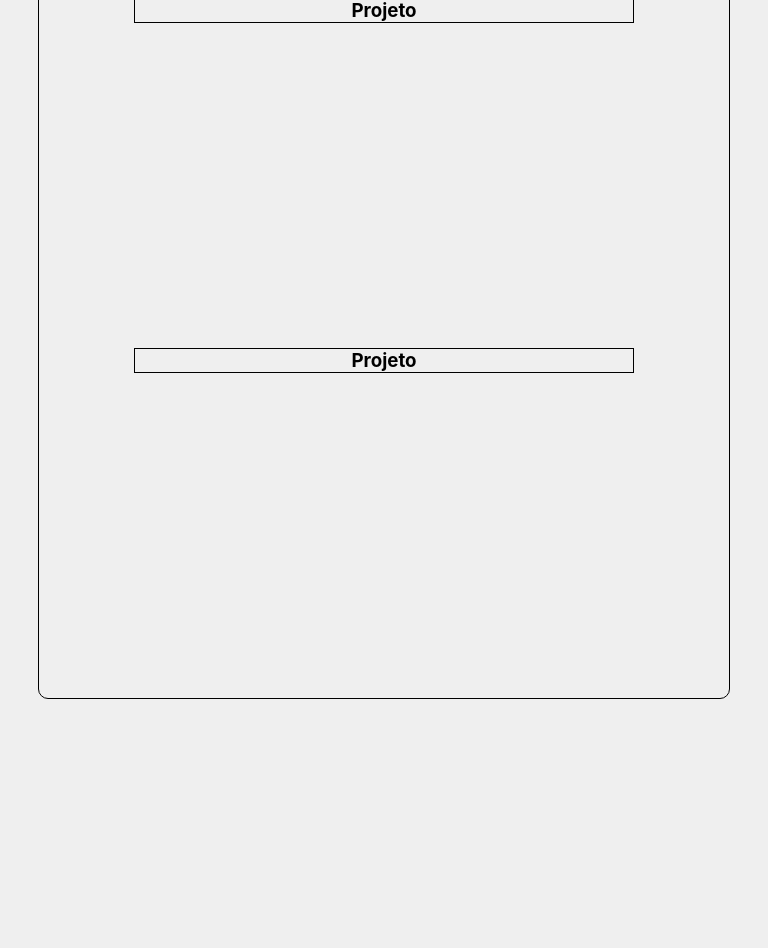
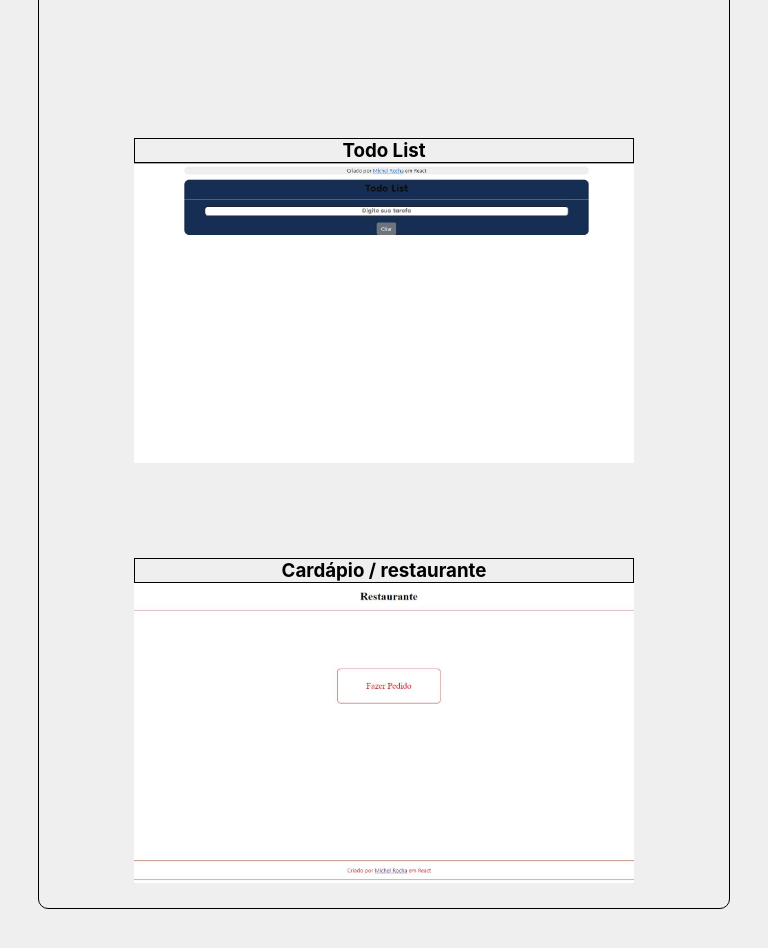
Before and after one commit to MichelRLima/Portfolio, a React (Create React App) app: page /componentes/projetos in a window 768 px wide. Shown: the part 1000-1948 px from the top of the page. Before the commit the page ends 1899 px from the top, so only its background shows below. Built offline with nearby package versions, Linux system fonts and the light colour scheme; a web font is replaced by a local one.

Commit message:
Projetos

```diff
--- a/src/componentes/Projetos.js
+++ b/src/componentes/Projetos.js
@@ -16,6 +16,7 @@ function Projetos (){
 
 
             </div>
+            <br/>
 
 
             <div className={styles.projeto}>
@@ -24,13 +25,21 @@ function Projetos (){
 
             </div>
 
+            <br/>
+
             <div className={styles.projeto}>
-            <h3>Projeto</h3>
+
+            <h3>Todo List</h3>
+            <div className={styles.todoList}></div>
 
             </div>
 
+            <br/>
+
             <div className={styles.projeto}>
-            <h3>Projeto</h3>
+            <h3>Cardápio / restaurante</h3>
+            <div className={styles.restaurante}></div>
+
 
             </div>
 
--- a/src/componentes/projetos.module.css
+++ b/src/componentes/projetos.module.css
@@ -29,6 +29,7 @@ background-image: url('../images/jogodavelha.JPG');
 background-size: contain;
 background-repeat: no-repeat;
 
+
 }
 
 .buscarCep{
@@ -39,6 +40,22 @@ background-repeat: no-repeat;
     background-repeat: no-repeat;
 
     }
+.todoList{
+    width: 100%;
+    height: 400px;
+    background-image: url('../images/todolist.JPG');
+    background-size: cover;
+    background-repeat: no-repeat;
+
+}
+.restaurante{
+    width: 100%;
+    height: 400px;
+    background-image: url('../images/restaurante.JPG');
+    background-size: cover;
+    background-repeat: no-repeat;
+
+}
 
 .projeto h3{
     text-align: center;
@@ -65,6 +82,15 @@ background-repeat: no-repeat;
         width: 100%;
         height: 150px;
     }
+    .todoList{
+        width: 100%;
+        height: 150px;
+    }
+
+    .restaurante{
+        width: 100%;
+        height: 150px;
+    }
 
   }
 
@@ -81,7 +107,12 @@ background-repeat: no-repeat;
         height: 300px;
     }
 
-    .buscarCep{
+    .todoList{
+        width: 100%;
+        height: 300px;
+    }
+
+    .restaurante{
         width: 100%;
         height: 300px;
     }
```
Also changed, not shown: src/images/restaurante.JPG (added).
